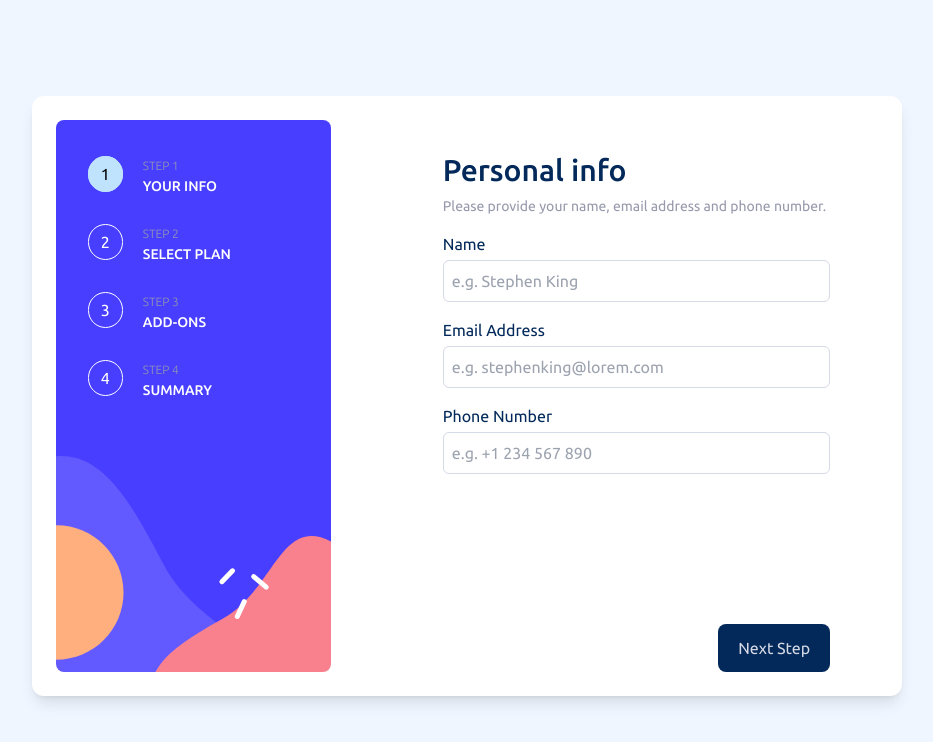
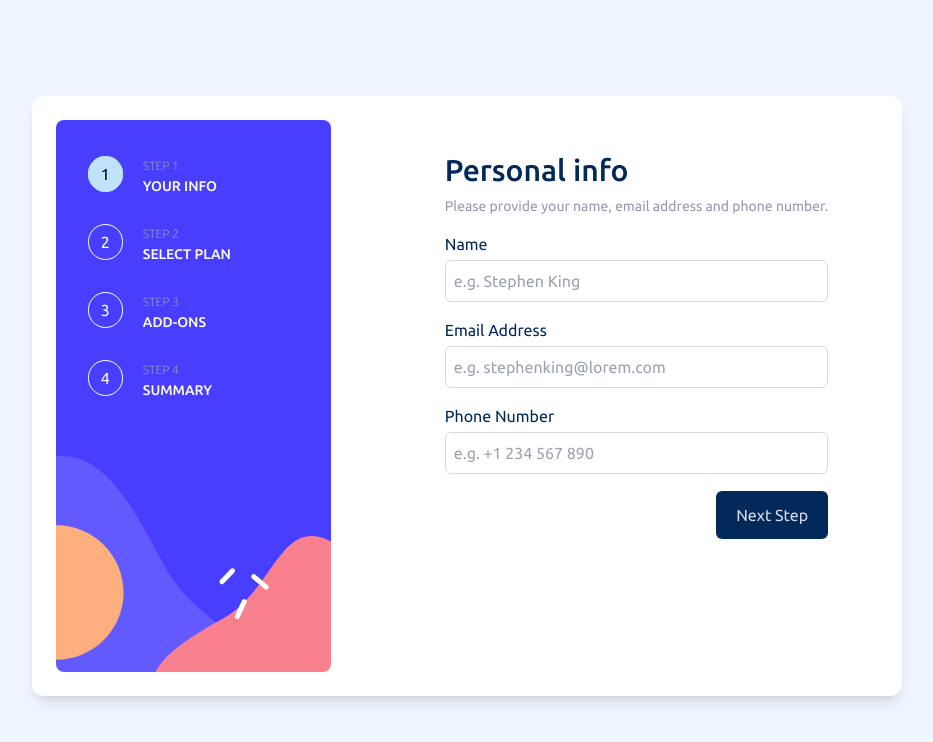
Before and after one commit to BarrosVentura/multi-step-form, a Next.js app: page /user in a window 1280 px wide. Shown: the top 742 px of the page, without its empty margins (173-1106 px from the left). Built offline with nearby package versions, Linux system fonts and the light colour scheme.

Commit message:
Adiciona esitlo para o botão

```diff
--- a/src/app/user/layout.tsx
+++ b/src/app/user/layout.tsx
@@ -4,7 +4,7 @@ export default function UserLayout({
   children: React.ReactNode;
 }) {
   return (
-    <main className="pt-8 flex flex-col pr-12 bg-white">
+    <main className="flex flex-col md:pt-8 md:pr-12 md:pl-0 md:pb-0  md:w-auto md:mt-0 rounded-lg bg-white w-[90%] m-auto mt-[-60px] p-6">
       <h1 className="text-3xl font-medium text-marine-blue mb-2">
         Personal info
       </h1>
--- a/src/app/user/page.tsx
+++ b/src/app/user/page.tsx
@@ -65,9 +65,11 @@ export default function User() {
         />
       </div>
 
-      <button className="self-end bg-marine-blue text-light-gray py-3 px-5 rounded-lg hover:brightness-125 transition-all">
-        Next Step
-      </button>
+      <div className="md:static md:bg-transparent md:p-0 md:border-transparent absolute bottom-0 left-0 bg-white w-full p-6 flex justify-end border-t ">
+        <button className=" bg-marine-blue text-light-gray py-3 px-5 rounded-md hover:brightness-125 transition-all">
+          Next Step
+        </button>
+      </div>
     </form>
   );
 }
```
